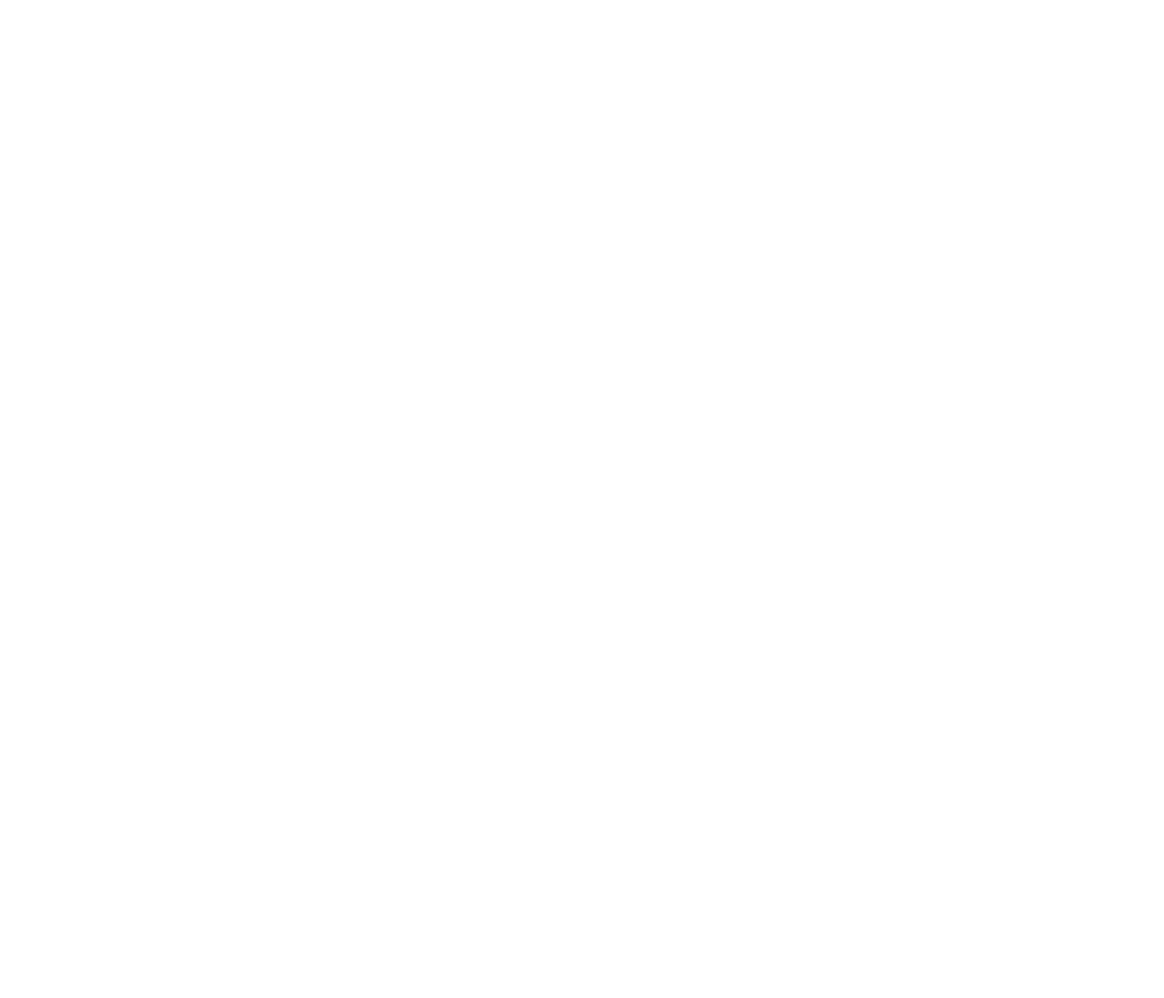
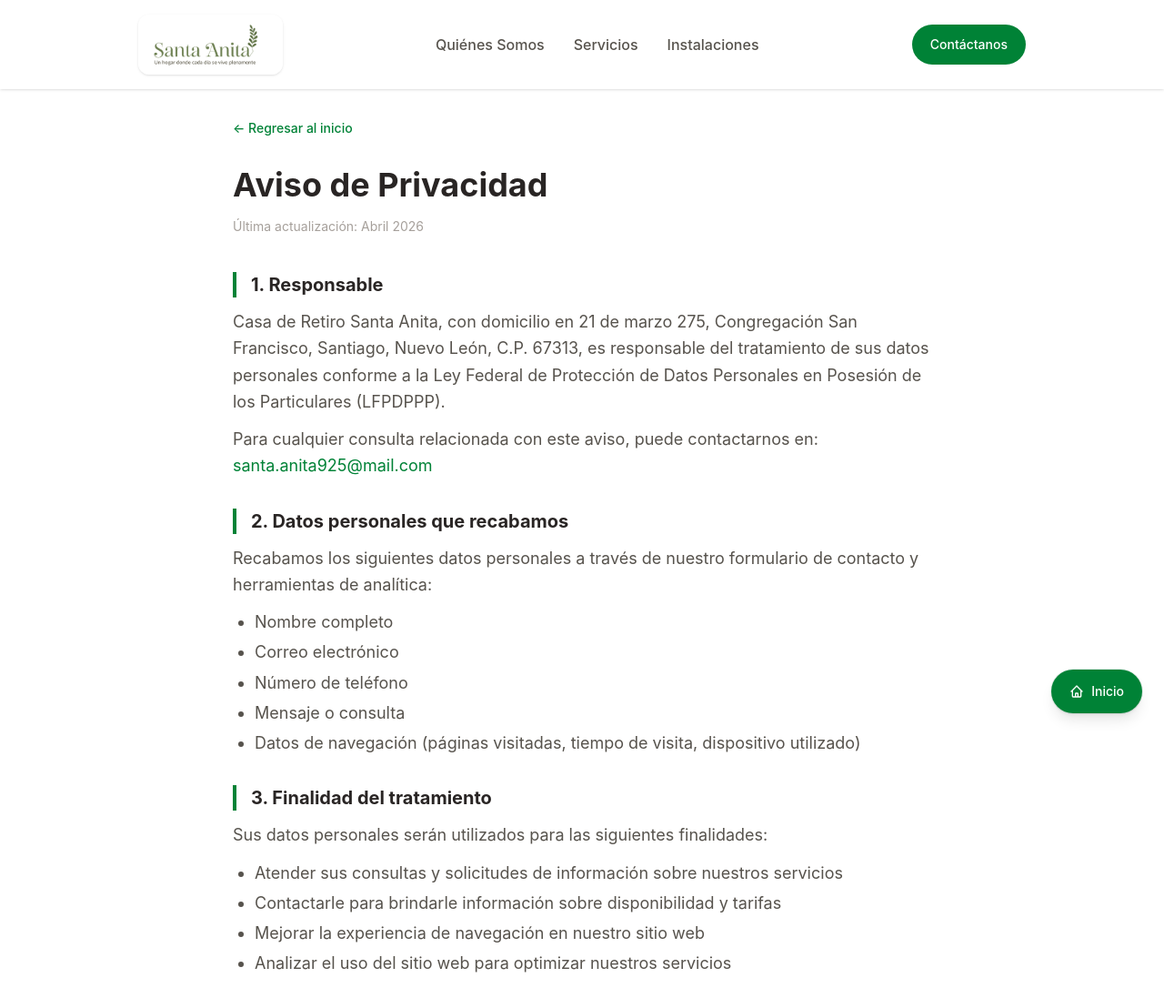
Before and after one commit to mariosalinaslozano-gif/santa-anita, an Astro site: page /aviso-de-privacidad in a window 1280 px wide. Shown: the top 1097 px of the page at 91% size. Before the commit the page ends 800 px from the top, so only its background shows below. Built offline with nearby package versions, Linux system fonts and the light colour scheme; Astro itself is replaced by a stand-in of ours.

Commit message:
AvisoDePrivacidad-version

```diff
--- a/src/pages/aviso-de-privacidad.astro
+++ b/src/pages/aviso-de-privacidad.astro
@@ -0,0 +1,115 @@
+---
+import Layout from '../layouts/Layout.astro';
+import Navbar from '../components/Navbar.astro';
+---
+
+<Layout title="Aviso de Privacidad">
+  <Navbar />
+
+  <section class="py-16 px-6 pb-28 sm:pb-32 bg-white">
+    <div class="max-w-3xl mx-auto">
+
+      <a href="/" class="text-green-700 text-sm font-medium hover:underline mb-8 inline-block">
+        ← Regresar al inicio
+      </a>
+
+      <h1 class="text-3xl md:text-4xl font-bold text-stone-800 mb-4">
+        Aviso de Privacidad
+      </h1>
+      <p class="text-stone-400 text-sm mb-10">Última actualización: Abril 2026</p>
+
+      <div class="prose prose-stone max-w-none space-y-8 text-stone-600 text-lg leading-relaxed">
+
+        <div>
+          <h2 class="text-xl font-bold text-stone-800 mb-3 border-l-4 border-green-700 pl-4">1. Responsable</h2>
+          <p>
+            Casa de Retiro Santa Anita, con domicilio en 21 de marzo 275, Congregación San Francisco,
+            Santiago, Nuevo León, C.P. 67313, es responsable del tratamiento de sus datos personales
+            conforme a la Ley Federal de Protección de Datos Personales en Posesión de los Particulares (LFPDPPP).
+          </p>
+          <p class="mt-3">
+            Para cualquier consulta relacionada con este aviso, puede contactarnos en:
+            <a href="mailto:santa.anita925@mail.com" class="text-green-700 hover:underline">santa.anita925@mail.com</a>
+          </p>
+        </div>
+
+        <div>
+          <h2 class="text-xl font-bold text-stone-800 mb-3 border-l-4 border-green-700 pl-4">2. Datos personales que recabamos</h2>
+          <p>Recabamos los siguientes datos personales a través de nuestro formulario de contacto y herramientas de analítica:</p>
+          <ul class="list-disc pl-6 mt-3 space-y-1">
+            <li>Nombre completo</li>
+            <li>Correo electrónico</li>
+            <li>Número de teléfono</li>
+            <li>Mensaje o consulta</li>
+            <li>Datos de navegación (páginas visitadas, tiempo de visita, dispositivo utilizado)</li>
+          </ul>
+        </div>
+
+        <div>
+          <h2 class="text-xl font-bold text-stone-800 mb-3 border-l-4 border-green-700 pl-4">3. Finalidad del tratamiento</h2>
+          <p>Sus datos personales serán utilizados para las siguientes finalidades:</p>
+          <ul class="list-disc pl-6 mt-3 space-y-1">
+            <li>Atender sus consultas y solicitudes de información sobre nuestros servicios</li>
+            <li>Contactarle para brindarle información sobre disponibilidad y tarifas</li>
+            <li>Mejorar la experiencia de navegación en nuestro sitio web</li>
+            <li>Analizar el uso del sitio web para optimizar nuestros servicios</li>
+          </ul>
+        </div>
+
+        <div>
+          <h2 class="text-xl font-bold text-stone-800 mb-3 border-l-4 border-green-700 pl-4">4. Transferencia de datos</h2>
+          <p>
+            Casa de Retiro Santa Anita no vende, cede ni transfiere sus datos personales a terceros,
+            salvo que sea requerido por autoridad competente o por disposición legal.
+          </p>
+          <p class="mt-3">
+            Utilizamos Google Analytics y Microsoft Clarity para analizar el tráfico del sitio.
+            Estas herramientas recopilan datos de navegación de forma anónima conforme a sus
+            propias políticas de privacidad.
+          </p>
+        </div>
+
+        <div>
+          <h2 class="text-xl font-bold text-stone-800 mb-3 border-l-4 border-green-700 pl-4">5. Derechos ARCO</h2>
+          <p>
+            Usted tiene derecho a Acceder, Rectificar, Cancelar u Oponerse al tratamiento de sus
+            datos personales (derechos ARCO). Para ejercer estos derechos, envíe su solicitud a:
+          </p>
+          <p class="mt-3">
+            <a href="mailto:santa.anita925@mail.com" class="text-green-700 hover:underline">santa.anita925@mail.com</a>
+          </p>
+          <p class="mt-3">
+            Responderemos su solicitud en un plazo máximo de 20 días hábiles conforme a lo
+            establecido por la LFPDPPP.
+          </p>
+        </div>
+
+        <div>
+          <h2 class="text-xl font-bold text-stone-800 mb-3 border-l-4 border-green-700 pl-4">6. Cambios al aviso de privacidad</h2>
+          <p>
+            Casa de Retiro Santa Anita se reserva el derecho de modificar este aviso de privacidad
+            en cualquier momento. Cualquier cambio será publicado en esta misma página con la fecha
+            de actualización correspondiente.
+          </p>
+        </div>
+
+      </div>
+    </div>
+  </section>
+
+  <div
+    class="pointer-events-none fixed inset-x-0 bottom-0 z-40 flex justify-end px-3 pb-[max(1rem,env(safe-area-inset-bottom))] sm:px-6"
+  >
+    <a
+      href="/"
+      class="pointer-events-auto inline-flex min-h-[48px] max-w-full shrink-0 touch-manipulation items-center gap-2 rounded-full bg-green-700 px-4 py-2.5 text-sm font-medium text-white shadow-lg ring-1 ring-green-900/10 transition hover:bg-green-800 focus-visible:outline-none focus-visible:ring-2 focus-visible:ring-green-600 focus-visible:ring-offset-2 sm:px-5 sm:py-3"
+      aria-label="Volver al inicio"
+    >
+      <svg xmlns="http://www.w3.org/2000/svg" class="h-4 w-4 shrink-0" fill="none" viewBox="0 0 24 24" stroke="currentColor" stroke-width="2" aria-hidden="true">
+        <path stroke-linecap="round" stroke-linejoin="round" d="M3 12l2-2m0 0l7-7 7 7M5 10v10a1 1 0 001 1h3m10-11l2 2m-2-2v10a1 1 0 01-1 1h-3m-6 0a1 1 0 001-1v-4a1 1 0 011-1h2a1 1 0 011 1v4a1 1 0 001 1m-6 0h6" />
+      </svg>
+      Inicio
+    </a>
+  </div>
+
+</Layout>
--- a/src/pages/index.astro
+++ b/src/pages/index.astro
@@ -367,9 +367,10 @@
     </div>
 
     <!-- Copyright -->
-    <div class="max-w-5xl mx-auto mt-10 pt-6 border-t border-stone-700 text-center text-xs text-stone-500">
-      © {new Date().getFullYear()} Casa de Retiro Santa Anita. Todos los derechos reservados.
-    </div>
+    <div class="max-w-5xl mx-auto mt-10 pt-6 border-t border-stone-700 text-center text-xs text-stone-500 flex flex-col md:flex-row justify-center gap-4">
+  <span>© {new Date().getFullYear()} Casa de Retiro Santa Anita. Todos los derechos reservados.</span>
+  <a href="/aviso-de-privacidad" target="_blank" class="hover:text-green-400 transition-colors">Aviso de Privacidad</a>
+</div>
 
   </footer>
 
```
